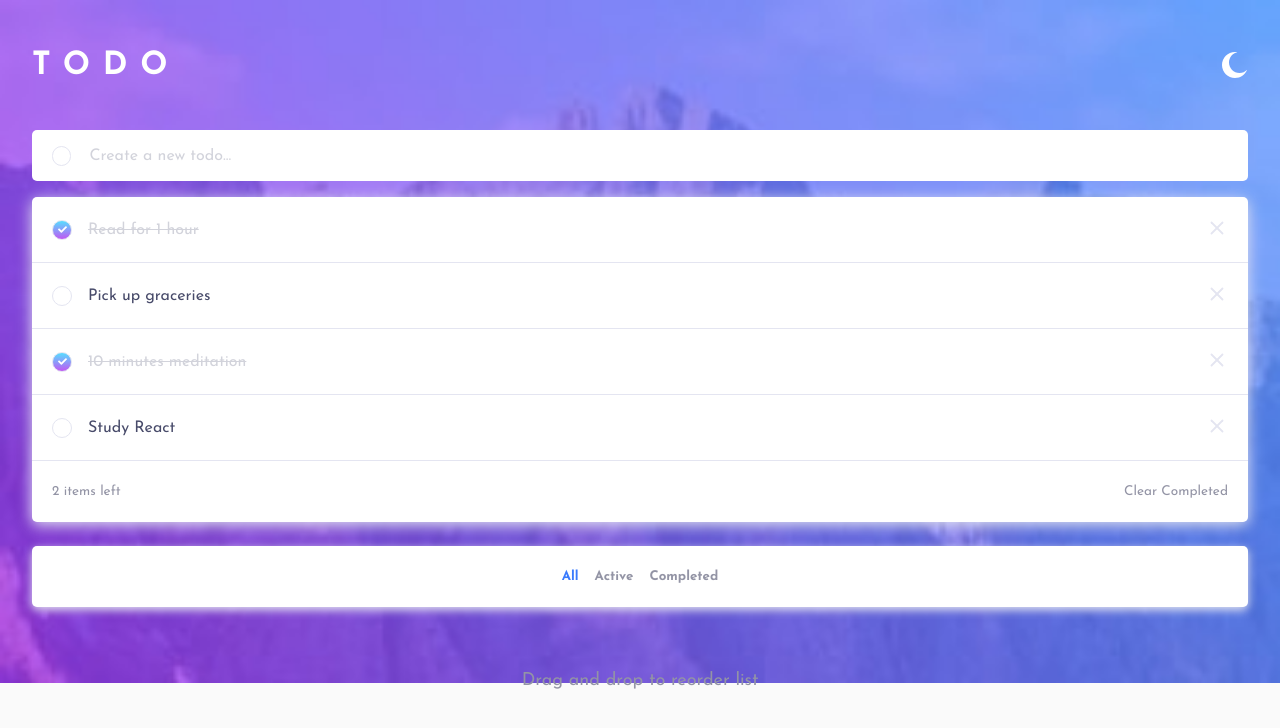
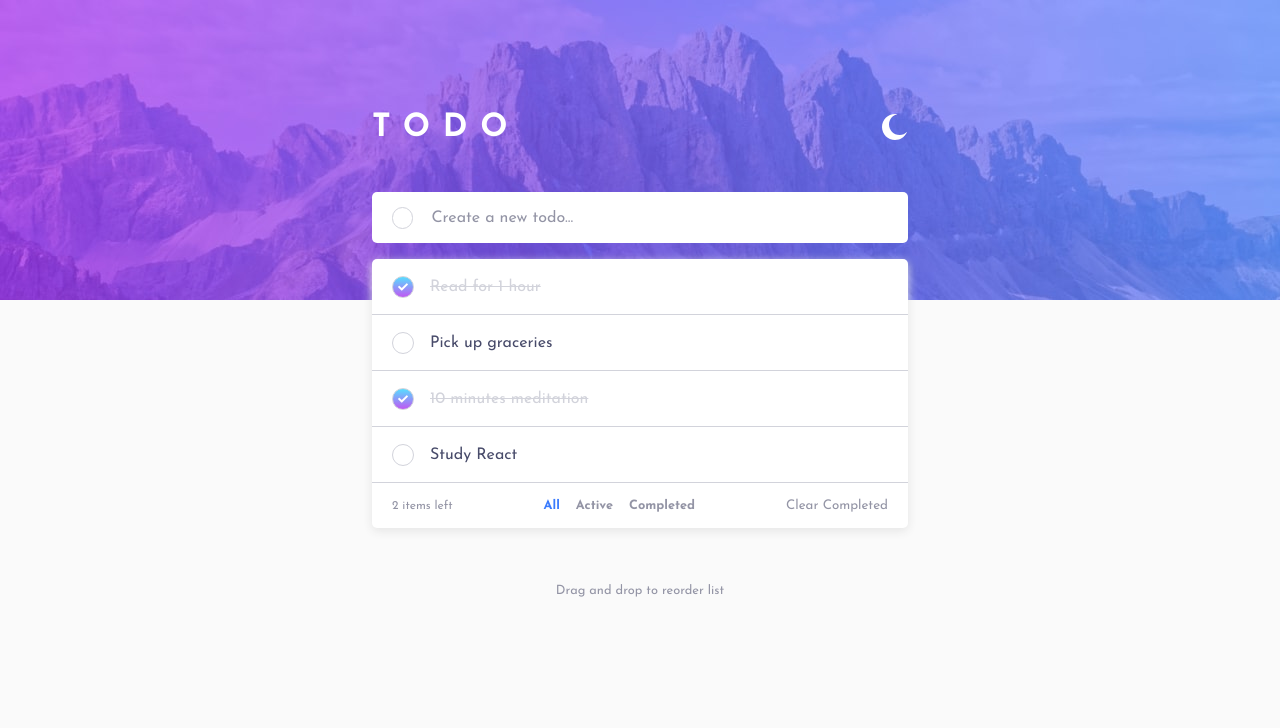
Before and after one commit to pedrocs378/todo-app, a React (Create React App) app: page / in a window 1280 px wide. Shown: the top 728 px of the page. Built offline with nearby package versions, Linux system fonts and the light colour scheme.

Commit message:
chore: adiciona responsividade nos componentes

```diff
--- a/package.json
+++ b/package.json
@@ -10,6 +10,7 @@
     "@types/node": "^12.20.12",
     "@types/react": "^17.0.5",
     "@types/react-dom": "^17.0.3",
+    "polished": "^4.1.2",
     "react": "^17.0.2",
     "react-dom": "^17.0.2",
     "react-icons": "^4.2.0",
--- a/src/components/NewTask/styles.ts
+++ b/src/components/NewTask/styles.ts
@@ -10,16 +10,18 @@ export const Container = styled.form`
 	background: ${props => props.theme.colors.shape};
 
 	input {
-		padding: 0 2px;
+		padding: 0 3px;
 		background: transparent;
 		border: 0;
-		height: 100%;
+		height: 80%;
 		width: 100%;
 		color: ${props => props.theme.colors.heading};
 		font-size: 1rem;
 
+		outline-color: ${props => props.theme.colors.background};
+
 		&::placeholder {
-			color: ${props => props.theme.colors.placeholder};
+			color: ${props => props.theme.colors.text};
 		}
 	}
 `
--- a/src/components/RadioButton/styles.ts
+++ b/src/components/RadioButton/styles.ts
@@ -5,21 +5,28 @@ interface ContainerProps {
 }
 
 export const Container = styled.label<ContainerProps>`
+
 	margin-right: 1rem;
+	display: flex;
+	align-items: center;
+	justify-content: center;
+	cursor: pointer;
+
+	height: 20px;
+	width: 20px;
+	border-radius: 10px;
+	border: 1px solid ${props => props.theme.colors.complementsSecondary};
+	background: ${({ isSelected }) => isSelected ? 'var(--radio-background)' : 'transparent'};
+
+	transition: border-color 0.2s;
+
+	&:hover {
+		border-color: var(--radio-background);
+	}
 
 	input {
 		display: none;
 	}
-
-	display: flex;
-	align-items: center;
-	justify-content: center;
-
-	height: 20px;
-	width: 20px;
-	border-radius: 10px;
-	border: 1px solid ${props => props.theme.colors.complements};
-	background: ${({ isSelected }) => isSelected ? 'var(--radio-background)' : 'transparent'};
 
 	svg {
 		height: 9px;
@@ -30,4 +37,15 @@ export const Container = styled.label<ContainerProps>`
 			display: none;
 		`}
 	}
+
+	@media (min-width: 600px) {
+		height: 22px;
+		width: 22px;
+		border-radius: 11px;
+
+		svg {
+			height: 10px;
+			width: 10px;
+		}
+	}
 `
--- a/src/components/Task/styles.ts
+++ b/src/components/Task/styles.ts
@@ -1,4 +1,5 @@
 import styled, { css } from 'styled-components'
+import { setLightness, shade } from 'polished'
 
 interface ContainerProps {
 	isSelected: boolean
@@ -8,16 +9,24 @@ export const Container = styled.label<ContainerProps>`
 	display: flex;
 	align-items: center;
 
-	padding: 1.25rem;
+	height: 4rem;
+	padding: 0 1.25rem;
 	border-bottom: 1px solid ${props => props.theme.colors.complements};
 	color: ${props => props.theme.colors.heading};
 	font-weight: 400;
 	font-size: 1rem;
+	cursor: pointer;
+
+	transition: color 0.2s;
 
 	${({ isSelected }) => isSelected && css`
 		text-decoration: line-through;
-		color: ${props => props.theme.colors.placeholder};
+		color: ${props => props.theme.colors.complements};
 	`}
+
+	&:hover {
+		color: ${props => props.isSelected ? shade(0.2, props.theme.colors.complements) : props.theme.colors.headingHover};
+	}
 
 	> button {
 		margin-left: auto;
@@ -27,7 +36,37 @@ export const Container = styled.label<ContainerProps>`
 		svg {
 			height: 22px;
 			width: 22px;
-			color: ${props => props.theme.colors.complements};
+			color: ${props => props.theme.colors.complementsSecondary};
+		}
+	}
+
+	@media (min-width: 600px) {
+		padding: 0 1.25rem;
+		height: 3.5rem;
+
+		> button {
+			opacity: 0;
+			visibility: hidden;
+			transition: opacity 0.4s;
+
+			svg {
+				height: 24px;
+				width: 24px;
+				transition: color 0.2s;
+			}
+
+			&:hover {
+				svg {
+					color: ${props => props.theme.title === 'light' ? shade(0.4, props.theme.colors.complementsSecondary) : setLightness(0.9, props.theme.colors.complementsSecondary)};
+				}
+			}
+		}
+
+		&:hover {
+			> button {
+				visibility: visible;
+				opacity: 1;
+			}
 		}
 	}
 `
--- a/src/pages/Home/index.tsx
+++ b/src/pages/Home/index.tsx
@@ -1,5 +1,5 @@
 import { useCallback, useContext, useEffect, useMemo, useState } from 'react'
-import { DefaultTheme, ThemeContext } from 'styled-components'
+import { ThemeContext } from 'styled-components'
 
 import { Task } from '../../components/Task'
 import { NewTask } from '../../components/NewTask'
@@ -7,13 +7,12 @@ import { NewTask } from '../../components/NewTask'
 import { useThemeApp } from '../../contexts/ThemeAppContext'
 import { usePersistedState } from '../../hooks/usePersistedState'
 
-import imgBackgroundLight from '../../assets/bg-mobile-light.jpg'
-import imgBackgroundDark from '../../assets/bg-mobile-dark.jpg'
 import moonIcon from '../../assets/icon-moon.svg'
 import sunIcon from '../../assets/icon-sun.svg'
 
 import {
 	Container,
+	Header,
 	Content,
 	TitleContainer,
 	Tasks,
@@ -29,10 +28,6 @@ interface TaskParams {
 	id: string
 	title: string
 	isCompleted: boolean
-}
-
-interface HomeProps {
-	onChangeTheme?: (theme: DefaultTheme) => void
 }
 
 const initialTasks = [
@@ -58,9 +53,9 @@ const initialTasks = [
 	},
 ]
 
-export function Home({ onChangeTheme }: HomeProps) {
+export function Home() {
 	const { title: themeTitle } = useContext(ThemeContext)
-	const { theme, toggleTheme } = useThemeApp()
+	const { toggleTheme } = useThemeApp()
 
 	const [tasks, setTasks] = usePersistedState<TaskParams[]>('@TodoApp.tasks', initialTasks)
 
@@ -71,10 +66,6 @@ export function Home({ onChangeTheme }: HomeProps) {
 		isCompleted: false,
 		title: ''
 	})
-
-	function handleToggleTheme() {
-		toggleTheme()
-	}
 
 	function handleAddNewTask() {
 		if (!newTask.title.trim()) {
@@ -109,13 +100,13 @@ export function Home({ onChangeTheme }: HomeProps) {
 		})
 
 		setTasks(tasksUpdated)
-	}, [tasks])
+	}, [tasks, setTasks])
 
 	const handleDeleteTask = useCallback((id: string) => {
 		const tasksUpdated = tasks.filter(task => task.id !== id)
 
 		setTasks(tasksUpdated)
-	}, [tasks])
+	}, [tasks, setTasks])
 
 	const itemsLeft = useMemo(() => {
 		return tasks.filter(task => !task.isCompleted).length
@@ -144,7 +135,7 @@ export function Home({ onChangeTheme }: HomeProps) {
 
 	return (
 		<Container>
-			<img src={themeTitle === 'light' ? imgBackgroundLight : imgBackgroundDark} alt="Background" />
+			<Header isDark={themeTitle === 'dark'} />
 
 			<Content>
 				<TitleContainer>
@@ -175,6 +166,27 @@ export function Home({ onChangeTheme }: HomeProps) {
 
 					<TasksFooter>
 						<p>{itemsLeft} items left</p>
+
+						<div>
+							<FilterButton
+								isSelected={filter === 'all'}
+								onClick={() => setFilter('all')}
+							>
+								All
+							</FilterButton>
+							<FilterButton
+								isSelected={filter === 'active'}
+								onClick={() => setFilter('active')}
+							>
+								Active
+							</FilterButton>
+							<FilterButton
+								isSelected={filter === 'completed'}
+								onClick={() => setFilter('completed')}
+							>
+								Completed
+							</FilterButton>
+						</div>
 
 						<button type="button" onClick={handleClearCompletedTasks}>
 							Clear Completed
--- a/src/pages/Home/styles.ts
+++ b/src/pages/Home/styles.ts
@@ -1,7 +1,14 @@
 import styled, { css } from 'styled-components'
+import { shade, setLightness } from 'polished'
 
-interface TaskProps {
-	isSelected: boolean
+import imgBackgroundMobileLight from '../../assets/bg-mobile-light.jpg'
+import imgBackgroundMobileDark from '../../assets/bg-mobile-dark.jpg'
+
+import imgBackgroundDesktopLight from '../../assets/bg-desktop-light.jpg'
+import imgBackgroundDesktopDark from '../../assets/bg-desktop-dark.jpg'
+
+interface HeaderProps {
+	isDark: boolean
 }
 
 interface FilterButtonProps {
@@ -12,17 +19,43 @@ export const Container = styled.div`
 	max-width: 1440px;
 	margin: 0 auto;
 	position: relative;
+`
 
-	img {
-		width: 100%;
+const showBackgroundDesktopLight = css`
+	background: url(${imgBackgroundDesktopLight});
+`
+
+const showBackgroundDesktopDark = css`
+	background: url(${imgBackgroundDesktopDark});
+`
+
+export const Header = styled.header<HeaderProps>`
+	width: 100%;
+	height: 200px;
+	background: url(${({ isDark }) => isDark ? imgBackgroundMobileDark : imgBackgroundMobileLight});
+	background-size: cover;
+	background-repeat: no-repeat;
+	background-position: center;
+
+	@media (min-width: 600px) {
+		height: 300px;
+
+		${({ isDark }) => isDark ? showBackgroundDesktopDark : showBackgroundDesktopLight}
 	}
 `
 
 export const Content = styled.main`
 	width: 100%;
+	max-width: 600px;
 	padding: 0 2rem;
 	position: absolute;
 	top: 50px;
+	left: 50%;
+	transform: translateX(-50%);
+
+	@media (min-width: 600px) {
+		top: 7rem;
+	}
 `
 
 export const TitleContainer = styled.div`
@@ -54,65 +87,9 @@ export const Tasks = styled.div`
 	border-radius: 5px;
 	background: ${props => props.theme.colors.shape};
 	width: 100%;
-	box-shadow: 0 3px 15px ${props => props.theme.title === 'light' && props.theme.colors.complements};
-`
-
-export const Task = styled.label<TaskProps>`
-	display: flex;
-	align-items: center;
-
-	padding: 1.25rem;
-	border-bottom: 1px solid ${props => props.theme.colors.complements};
-	color: ${props => props.theme.colors.heading};
-	font-weight: 400;
-	font-size: 1rem;
-
-	${({ isSelected }) => isSelected && css`
-		text-decoration: line-through;
-		color: ${props => props.theme.colors.placeholder};
-	`}
-
-	div {
-		margin-right: 0.8rem;
-
-		input {
-			display: none;
-		}
-
-		span {
-			display: flex;
-			align-items: center;
-			justify-content: center;
-
-			height: 20px;
-			width: 20px;
-			border-radius: 10px;
-			border: 1px solid ${props => props.theme.colors.complements};
-			background: ${({ isSelected }) => isSelected ? 'var(--radio-background)' : 'transparent'};
-
-			svg {
-				height: 9px;
-				width: 9px;
-				color: #fff;
-
-				${({ isSelected }) => !isSelected && css`
-					display: none;
-				`}
-			}
-		}
-	}
-
-	> button {
-		margin-left: auto;
-		background: transparent;
-		border: 0;
-
-		svg {
-			height: 22px;
-			width: 22px;
-			color: ${props => props.theme.colors.complements};
-		}
-	}
+	box-shadow: 0 3px 10px ${props => {
+		return shade(props.theme.title === 'light' ? 0.1 : 0.5, props.theme.colors.shape)
+	}};
 `
 
 export const TasksFooter = styled.div`
@@ -120,17 +97,37 @@ export const TasksFooter = styled.div`
 	display: flex;
 	align-items: center;
 	justify-content: space-between;
+	font-size: 0.85rem;
 
 	p {
-		font-size: 0.85rem;
 		color: ${props => props.theme.colors.text};
 	}
 
-	button {
+	div {
+		display: none;
+	}
+
+	> button {
 		background: transparent;
 		border: 0;
-		font-size: 0.85rem;
 		color: ${props => props.theme.colors.text};
+	}
+
+	@media (min-width: 600px) {
+		padding: 1rem 1.25rem;
+		font-size: 0.75rem;
+
+		div {
+			display: block;
+		}
+
+		> button {
+			transition: color 0.2s;
+
+			&:hover {
+				color: ${({ theme }) => theme.title === 'light' ? shade(0.4, theme.colors.text) : setLightness(0.9, theme.colors.text)};
+			}
+		}
 	}
 `
 
@@ -139,11 +136,17 @@ export const TaskFilters = styled.div`
 	border-radius: 5px;
 	padding: 1.5rem 0;
 	background: ${props => props.theme.colors.shape};
-	box-shadow: 0 3px 10px ${props => props.theme.title === 'light' && props.theme.colors.complements};
+	box-shadow: 0 3px 10px ${props => {
+		return shade(props.theme.title === 'light' ? 0.2 : 0.5, props.theme.colors.shape)
+	}};
 
 	display: flex;
 	align-items: center;
 	justify-content: center;
+
+	@media (min-width: 600px) {
+		display: none;
+	}
 `
 
 export const FilterButton = styled.button<FilterButtonProps>`
@@ -155,6 +158,15 @@ export const FilterButton = styled.button<FilterButtonProps>`
 	& + button {
 		margin-left: 1rem;
 	}
+
+	@media (min-width: 600px) {
+		font-size: 0.8rem;
+		transition: color 0.2s;
+
+		&:hover {
+			color: ${({ isSelected, theme }) => isSelected ? shade(0.2, '#3a7bfd') : theme.title === 'light' ? shade(0.4, theme.colors.text) : setLightness(0.9, theme.colors.text)};
+		}
+	}
 `
 
 export const TipText = styled.span`
@@ -164,4 +176,9 @@ export const TipText = styled.span`
 
 	margin-top: 4rem;
 	color: ${props => props.theme.colors.text};
+
+	@media (min-width: 600px) {
+		margin-top: 3.5rem;
+		font-size: 0.8rem;
+	}
 `
--- a/src/styles/styled.d.ts
+++ b/src/styles/styled.d.ts
@@ -7,10 +7,11 @@ declare module 'styled-components' {
 		colors: {
 			background: string
 			shape: string
-			placeholder: string
 			heading: string
+			headingHover: string
 			text: string
 			complements: string
+			complementsSecondary: string
 		}
 	}
 }
--- a/src/styles/themes/dark.ts
+++ b/src/styles/themes/dark.ts
@@ -4,10 +4,11 @@ const dark = {
 	colors: {
 		background: '#161722',
 		shape: '#25273c',
-		placeholder: '#4d5066',
-		heading: '#e4e5f1',
+		heading: '#cacde8',
+		headingHover: '#e4e5f1',
 		text: '#777a92',
 		complements: '#4d5066',
+		complementsSecondary: '#393a4c'
 	}
 }
 
--- a/src/styles/themes/light.ts
+++ b/src/styles/themes/light.ts
@@ -4,10 +4,11 @@ const light = {
 	colors: {
 		background: '#fafafa',
 		shape: '#fff',
-		placeholder: '#d2d3db',
 		heading: '#484b6a',
+		headingHover: '#484b6a',
 		text: '#9394a5',
-		complements: '#e4e5f1',
+		complements: '#d2d3db',
+		complementsSecondary: '#d2d3db'
 	}
 }
 
```
Also changed, not shown: 2 other files (tests, documents, lock files or other folders).
